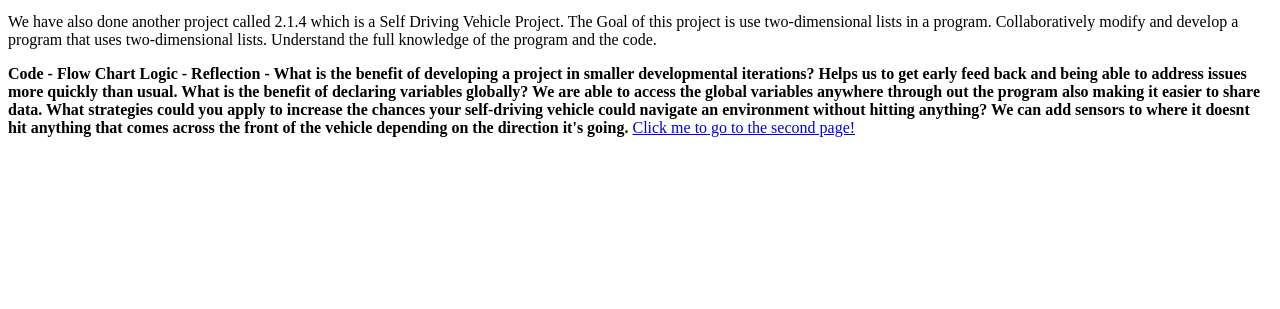
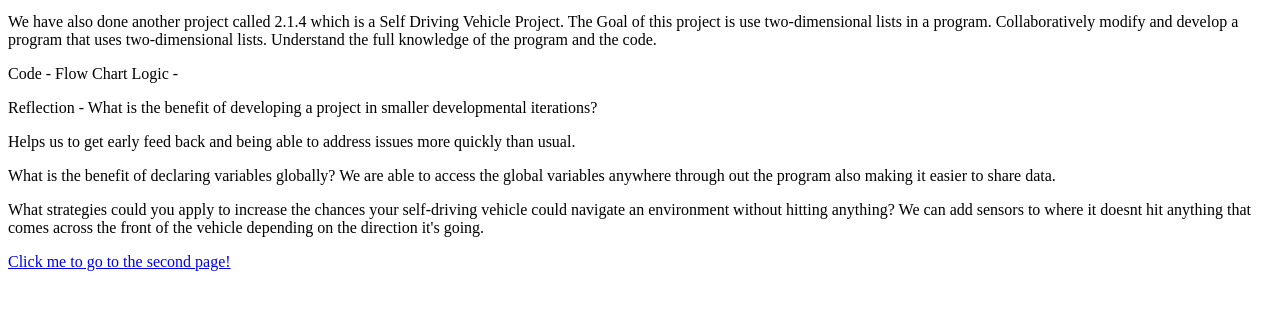
Before and after one commit to itsonlyk/itsonlyk.github.io, a plain HTML site: page index.html in a window 1280 px wide. Shown: the part 269-578 px from the top of the page. Drawn offline with Linux system fonts and the light colour scheme.

Commit message:
Update index.html

```diff
--- a/index.html
+++ b/index.html
@@ -28,13 +28,14 @@ Some things I have done already in CSE are multiple projects, for example I crea
 Collaboratively modify and develop a program  that uses two-dimensional lists.
 Understand the full knowledge of the program and the code.</p>
 
-  <strong>Code -
+  <p>Code -
 
-  Flow Chart Logic -
+  Flow Chart Logic -</p>
 
-  Reflection - What is the benefit of developing a project in smaller developmental iterations?  Helps us to get early feed back and being able to address issues more quickly than usual.
-What is the benefit of declaring variables globally?  We are able to access the global variables anywhere through out the program also making it easier to share data.
-What strategies could you apply to increase the chances your self-driving vehicle could navigate an environment without hitting anything? We can add sensors to where it doesnt hit anything that comes across the front of the vehicle depending on the direction it's going.</strong>
+  <p>Reflection - What is the benefit of developing a project in smaller developmental iterations?</p>
+  <p>Helps us to get early feed back and being able to address issues more quickly than usual.</p>
+<p>What is the benefit of declaring variables globally?  We are able to access the global variables anywhere through out the program also making it easier to share data.</p>
+<p>What strategies could you apply to increase the chances your self-driving vehicle could navigate an environment without hitting anything? We can add sensors to where it doesnt hit anything that comes across the front of the vehicle depending on the direction it's going.</p>
 
 
 
```
